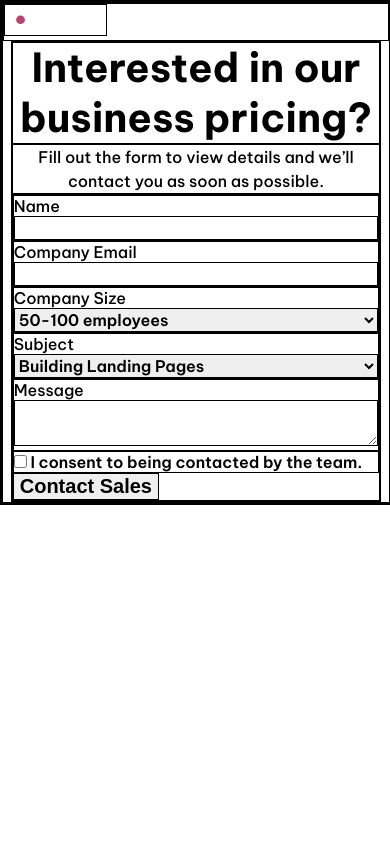
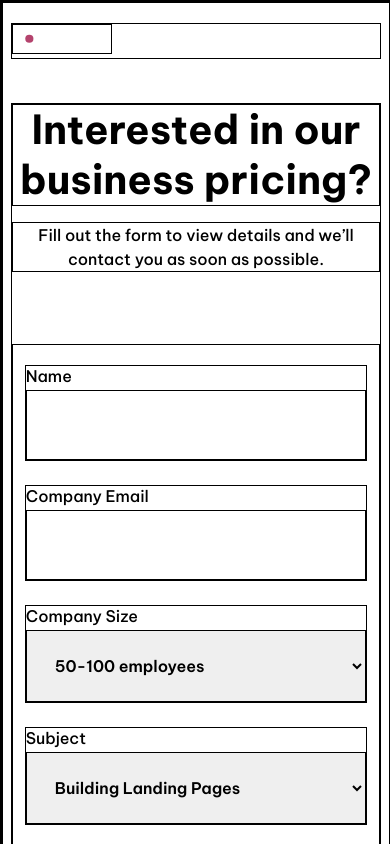
Before and after one commit to Nimus-oes/frontend-react, a React (Vite) app in the folder 01-ContactForm/: page / in a window 390 px wide. Shown: the top 844 px of the page. Built offline with nearby package versions, Linux system fonts and the light colour scheme.

Commit message:
Add spacing between components
A grid layout is also applied to mobile version. The size of the input fields are manipulated using padding.

```diff
--- a/01-ContactForm/src/App.css
+++ b/01-ContactForm/src/App.css
@@ -1,5 +1,15 @@
+.header {
+  margin: 20px auto 0 auto;
+  width: 96%;
+}
+
+.header img {
+  width: 100px;
+  height: 30px;
+}
+
 .main {
-  margin: 0 auto;
+  margin: 44px auto;
   display: flex;
   flex-direction: column;
   align-items: center;
@@ -22,22 +32,33 @@
   font-weight: 700;
   font-size: 40px;
   line-height: 125%;
+  margin-bottom: 16px;
 }
 
 .subtitle {
   font-weight: 500;
   font-size: 16px;
   line-height: 150%;
+  margin-bottom: 72px;
 }
 
 .form {
   width: 100%;
+  padding: 20px 12px;
+  gap: 24px;
+  display: grid;
+  grid-template-columns: 1fr;
 }
 
 .input-item {
   display: block;
   font-weight: 500;
   font-size: 14;
+}
+
+.input-field {
+  margin-top: 4px;
+  padding: 24px;
 }
 
 .input-field,
@@ -47,14 +68,23 @@
   font-size: 16px;
 }
 
+.message-field {
+  height: 206px;
+}
+
 .button {
   font-weight: 700;
   font-size: 20px;
+  padding: 24px 0;
 }
 
 @media only screen and (min-width: 850px) {
   main {
     max-width: 810px;
+  }
+
+  .header {
+    width: 95%;
   }
 
   .title {
@@ -76,7 +106,6 @@
       "message message"
       "consent consent"
       "button button";
-    gap: 18px;
     padding: 32px;
   }
 
--- a/01-ContactForm/src/components/Form.jsx
+++ b/01-ContactForm/src/components/Form.jsx
@@ -30,7 +30,7 @@ export default function Form() {
         <textarea
           name="message"
           id="message"
-          className="input-field"
+          className="input-field message-field"
         ></textarea>
       </label>
       <label htmlFor="consent" className="input-item consent">
--- a/01-ContactForm/src/components/Header.jsx
+++ b/01-ContactForm/src/components/Header.jsx
@@ -1,6 +1,6 @@
 export default function Header() {
   return (
-    <div>
+    <div className="header">
       <img src="./src/assets/Logo.svg" alt="Beck logo" />
     </div>
   );
--- a/01-ContactForm/src/index.css
+++ b/01-ContactForm/src/index.css
@@ -16,7 +16,8 @@ body {
 
 input,
 select,
-textarea {
+textarea,
+button {
   font: inherit;
   letter-spacing: inherit;
 }
```
